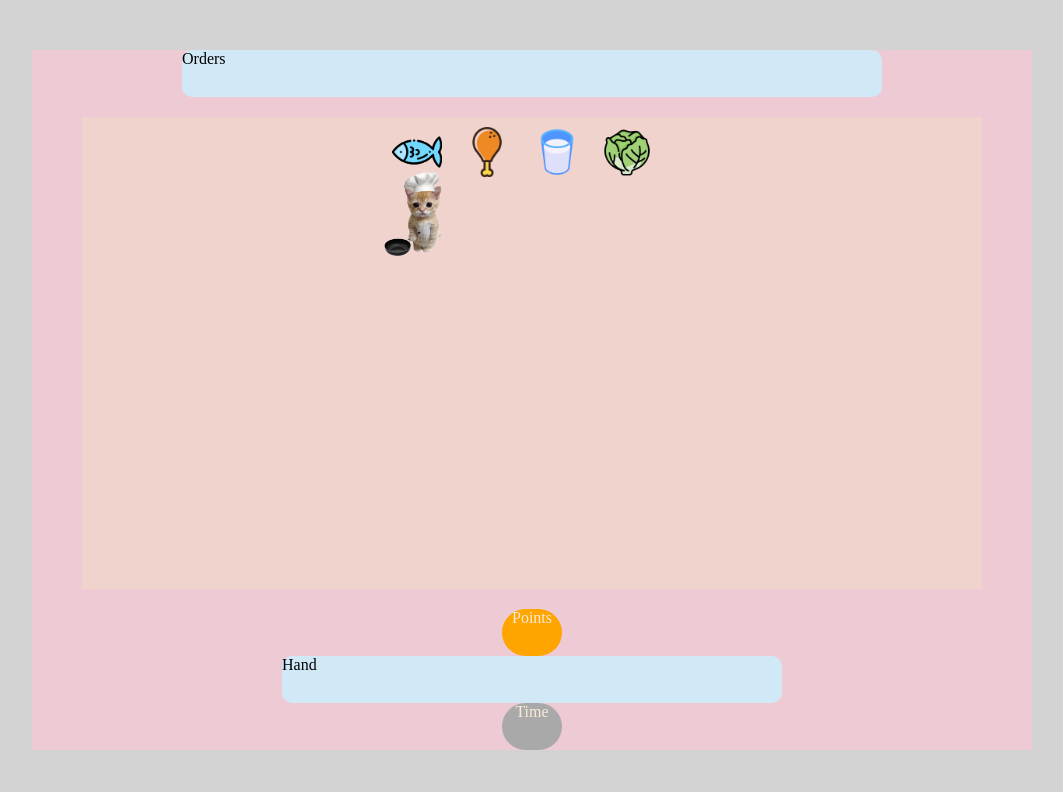
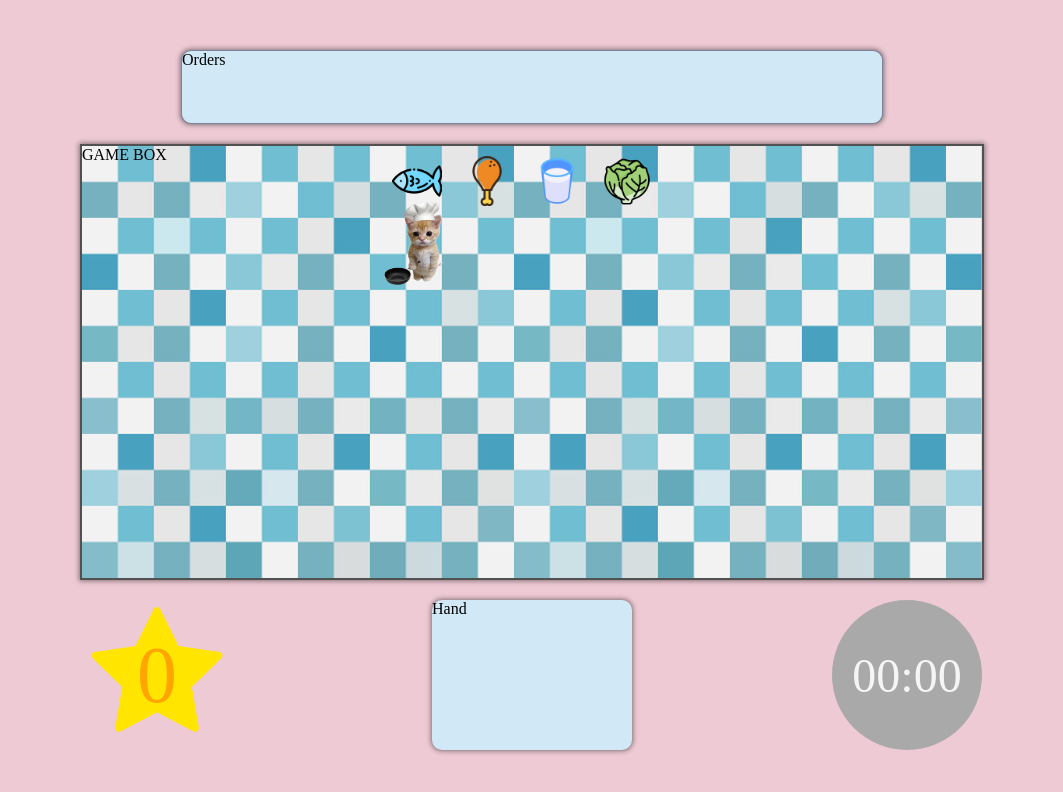
Before and after one commit to anruiz-r/cats-cooking, a plain HTML site: page index.html in a window 1280 px wide. Both pictures are taken after a click on the button "START". Shown: the whole page, without its empty margins (18-1081 px from the left). Drawn offline with Linux system fonts and the light colour scheme.

Commit message:
Day 1 last changes: gameloop,food elements, fixing functions

```diff
--- a/index.html
+++ b/index.html
@@ -27,9 +27,16 @@
     <div id="game-box">
         GAME BOX
     </div>
-    <div id="points-marker">Points</div>
-    <div id="hand-box">Hand</div>
-    <div id="time-marker">Time</div>
+    <div class="stats">
+        <div id="points-marker">
+            <img src="./images/points-star.png" alt="">
+            <p>0</p>
+        </div>
+        <div id="hand-box">Hand</div>
+        <div id="time-marker">
+            <p>00:00</p>
+        </div>
+    </div>
 
 
     </div>
--- a/js/Chef.js
+++ b/js/Chef.js
@@ -18,7 +18,7 @@ class Chef {
     this.node.style.top = `${this.y}px`;
   }
 
-  move() {
+  move(gameBoxNode) {
     //update position of player
     this.x += this.directionX;
     this.y += this.directionY;
@@ -32,8 +32,8 @@ class Chef {
       this.y = 50;
     }
 
-    if (this.x > this.gameBoxNode.offsetWidth - this.w - 50) {
-      this.x = this.gameBoxNode.offsetWidth - this.w - 50;
+    if (this.x > (this.gameBoxNode.offsetWidth - this.w - 50)) {
+      this.x = (this.gameBoxNode.offsetWidth - this.w - 50);
     }
 
     if (this.y > this.gameBoxNode.offsetHeight - this.h - 50) {
--- a/js/index.js
+++ b/js/index.js
@@ -36,7 +36,7 @@ function startGame() {
   startScreenNode.style.display = "none";
   gameScreenNode.style.display = "flex";
 
-  chefObj = new Chef();
+  chefObj = new Chef(gameBoxNode);
   console.log(chefObj);
 
   fishObj = new Food("fish", 10, 300, "./images/fish.png");
@@ -54,7 +54,7 @@ function startGame() {
   //INTERVALOS
 
   playInterval = setInterval(() => {
-    console.log("ejecuta intervalo de juego");
+    //console.log("ejecuta intervalo de juego");
     gameLoop();
   }, Math.round(1000 / 60)); // 60 veces por segundo ¿ajustar?
 
@@ -65,11 +65,57 @@ function startGame() {
   }, ordersFrecuency);
 }
 
+
+
+
+// event listener para el teclado
+document.addEventListener("keyup", (event) => {
+
+    const key = event.key;
+    const possibleKeystrokes = [
+      "ArrowLeft",
+      "ArrowUp",
+      "ArrowRight",
+      "ArrowDown",
+      "Space"
+    ];
+
+    // Check if the pressed key is in the possibleKeystrokes array
+    if (possibleKeystrokes.includes(key)) {
+      event.preventDefault();
+
+      // Update player's directionX and directionY based on the key pressed
+      switch (key) {
+        case "ArrowLeft":
+          chefObj.directionX = -1;
+          console.log("izquierda");
+          break;
+        case "ArrowUp":
+          chefObj.directionY = -1;
+          console.log("arriba");
+          break;
+        case "ArrowRight":
+          chefObj.directionX = 1;
+          console.log("derecha");
+          break;
+        case "ArrowDown":
+          chefObj.directionY = 1;
+          console.log("abajo");
+          break;
+      }
+    }
+  });
+
+
+
+
+
+
 function gameLoop() {
   //que cosas necesitamos que se comprueben cada x segundos y cuantos segundos seran
-
+  chefObj.move(gameBoxNode);
   takeFood(chefObj.x, chefObj.y);
-  deliverOrder();
+  deliverOrder(chefObj.x, chefObj.y);
 }
 
 //funcion nuevos pedidos
@@ -80,7 +126,8 @@ function gameover() {
   console.log("comprobando si acaba el juego");
 
   //hay que limpiar intervals
-
+clearInterval(playInterval);
+clearInterval(ordersInterval);
   gameScreenNode.style.display = "none";
   gameoverScreenNode.style.display = "flex";
 }
@@ -90,12 +137,15 @@ function resetGame() {
   gameoverScreenNode.style.display = "none";
   startScreenNode.style.display = "flex";
   gameBoxNode.innerHTML = "";
+  ordersBoxNode.innerHTML = "";
   chefObj = null;
   fishObj = null;
   chickenObj = null;
   milkObj = null;
   saladObj = null;
   score = 0;
+  ordersArr = [];
+  handArr = [];
   // limpiar caja de juego
   //reiniciar elementos de juego
 }
@@ -107,47 +157,44 @@ function takeFood(chefX, chefY) {
   }
 }
 
-function deliverOrder() {
-  if (chefX === 300 && chefY === 50 && handArr.length < 1) {
-    const deliveredFood = handArr.pop;
+function deliverOrder(chefX, chefY) {
+  if (chefX === 900 && chefY === 500) {
+    const deliveredFood = handArr.pop();
     console.log("array mano", handArr);
-    if (deliverOrder.name === ordersArr[0].name) {
-      score += deliverOrder.points;
+    if (deliveredFood.name === ordersArr[0].name) {
+      score += deliveredFood.points;
       orderDelivered();
-    } else if (deliverOrder.name !== ordersArr[0].name) {
+    } else {
       score -= 20;
     }
   }
 }
 
 function newOrder() {
-  const randomOrder = Math.floor(Math.random() * 3);
+  const randomOrder = Math.floor(Math.random() * 4);
   let newOrderObj;
 
   if (randomOrder === 0) {
-    newOrderObj = new Food("fish", 10, 300,"./images/fish.png");
-    ordersArr.push(newOrderObj);
+    newOrderObj = new Food("fish", 10, 300, "./images/fish.png");
   } else if (randomOrder === 1) {
     newOrderObj = new Food("chicken", 5, 370, "./images/chicken.png");
-    ordersArr.push(newOrderObj);
   } else if (randomOrder === 2) {
     newOrderObj = new Food("milk", -5, 440, "./images/milk.png");
-    ordersArr.push(newOrderObj);
   } else if (randomOrder === 3) {
     newOrderObj = new Food("salad", -5, 510, "./images/salad.png");
-    ordersArr.push(newOrderObj);
   }
+  ordersArr.push(newOrderObj);
 }
 
 function orderDelivered() {
-  ordersArr.shift;
+  ordersArr.shift();
   newOrder();
 }
 
 //* EVENT LISTENERS
 
 startButtonNode.addEventListener("click", startGame);
-resetButtonNode.addEventListener("click", resetGame());
+resetButtonNode.addEventListener("click", resetGame);
 
 //* PLANNING *//
 
--- a/styles/style.css
+++ b/styles/style.css
@@ -6,7 +6,7 @@
 
 body {
   margin: 0;
-  background-color: lightgray;
+  background-color: #EECAD5;
 }
 
 .container {
@@ -36,13 +36,18 @@ h1 {
 #game-screen,
 #gameover-screen {
   background-color: #eecad5;
-  display: flex; /* lo dejaremos en none*/
+  display: none; /* lo dejaremos en none*/
 }
 
 #game-box {
-  background-color: #f1d3ce;
+  background-color: #EECAD5;
+  background-image: url("../images/floor-textures.jpg");
+  background-repeat: repeat;
+  background-size: contain;
+  border: 2px solid #525151;
+  box-shadow: 0px 0px 5px 1px rgba(0,0,0,0.46);
   width: 900px;
-  height: 600px;
+  height: 900px;
   margin: 20px;
 
   position: relative;
@@ -57,37 +62,72 @@ h1 {
   margin: 20px;
   border-radius: 5px;
 }
-
+ .stats {
+  display: flex;
+  flex-wrap: nowrap;
+  justify-content:space-between;
+  align-items: center;
+  gap: 200px;
+ }
 #orders-box {
   background-color: #d1e9f6;
   width: 700px;
-  height: 60px;
+  height: 150px;
   border-radius: 10px;
+  border: 1px groove rgba(50,51,79,0.54);
+  box-shadow: 0px 0px 5px 1px rgba(0,0,0,0.46);
   margin: 0 50px 0 50px;
 }
 
 #points-marker {
   text-align: center;
   color: antiquewhite;
-  background-color: orange;
-  width: 60px;
-  height: 60px;
+  /*background-color: orange;*/
+  width: 150px;
+  height: 150px;
   border-radius: 100px;
+  position: relative;
+}
+
+#points-marker img {
+  width: 100%;
+  height: 100%;
+
+}
+#points-marker p {
+  color: orange;
+  font-size: 5rem;
+  position: absolute;
+  margin: 0;
+  top: 50%;
+  left: 50%;
+  transform: translate(-50%, -50%);
 }
 
 #hand-box {
   background-color: #d1e9f6;
-  width: 500px;
-  height: 60px;
+  width: 200px;
+  height:150px;
   border-radius: 10px;
-  margin: 0 50px 0 50px;
+  box-shadow: 0px 0px 5px 1px rgba(0,0,0,0.46);
 }
 
 #time-marker {
   text-align: center;
   color: antiquewhite;
   background-color: darkgray;
-  width: 60px;
-  height: 60px;
+  width:150px;
+  height: 150px;
   border-radius: 100px;
+  position: relative;
 }
+
+#time-marker p {
+color: whitesmoke;
+  font-size: 3rem;
+  position: absolute;
+  margin: 0;
+  top: 50%;
+  left: 50%;
+  transform: translate(-50%, -50%);
+}
```
Also changed, not shown: images/Ofir Creme 33OF10.jpg (deleted), images/floor-textures.jpg (added), images/huella.jpg (added), images/istockphoto-1189998842-2048x2048.jpg (added), images/istockphoto-1205839419-2048x2048.jpg (added), images/points-star.png (renamed from images/pngegg.png), images/texture.jpg (renamed from images/Ofir Creme 33OF10 (1).jpg).
